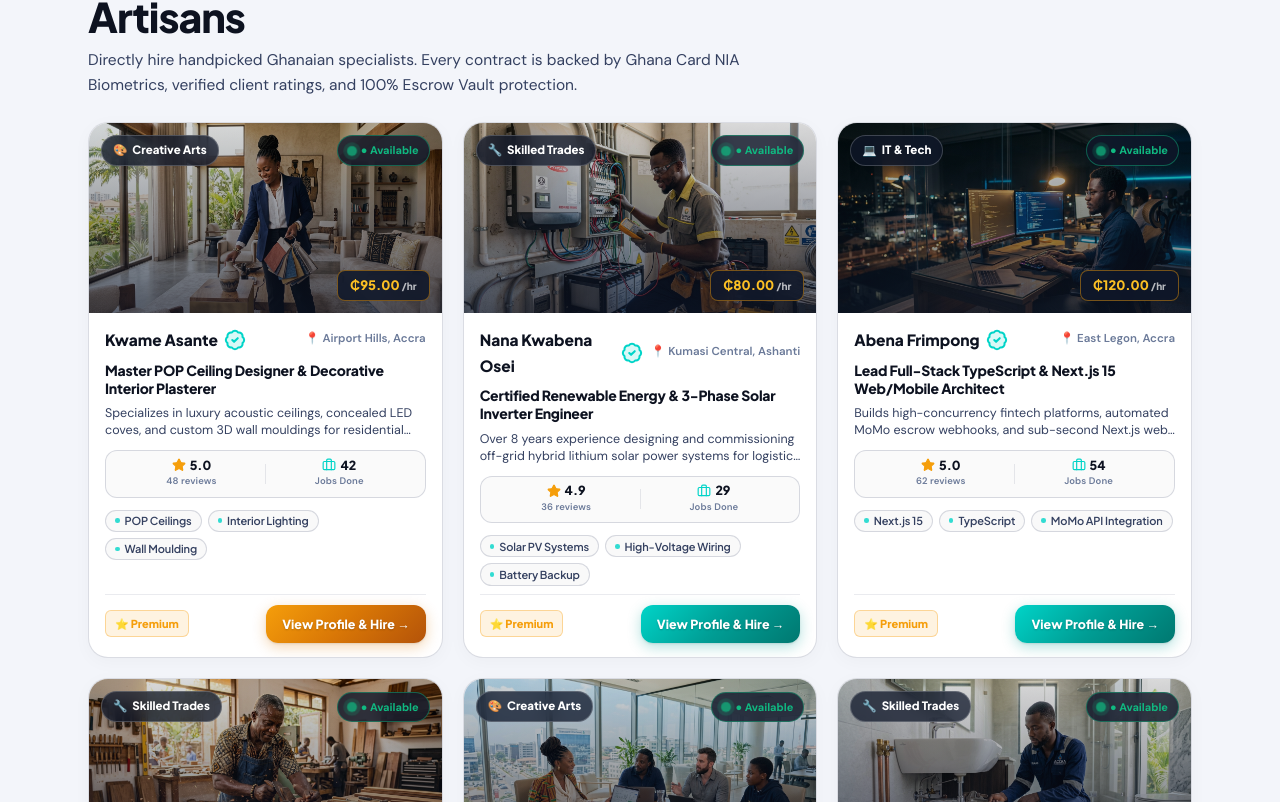
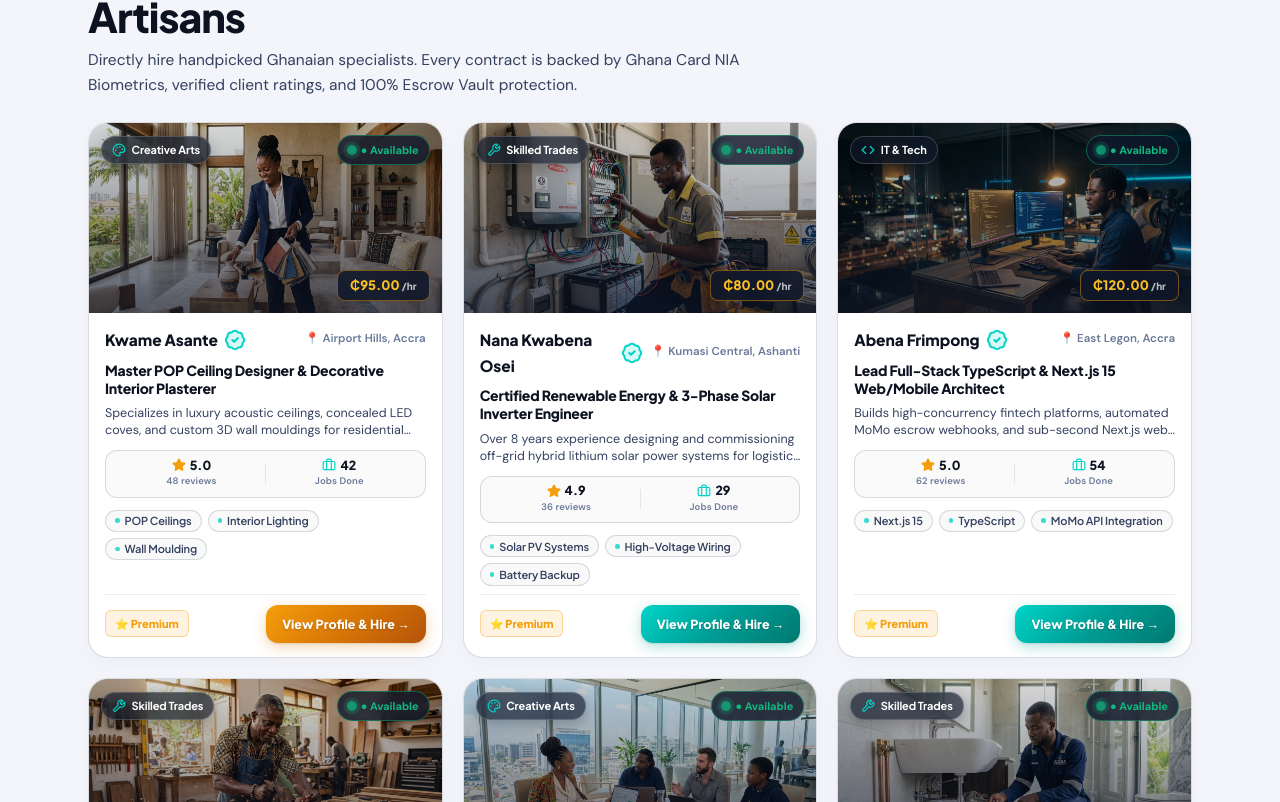
Before and after one commit to JoeVardyGC/GigGhana, a Next.js app: page / in a window 1280 px wide. Shown: the part 938-1740 px from the top of the page. Built offline with nearby package versions, Linux system fonts and the light colour scheme.

Commit message:
feat(talent): enhance photo category overlay with frosted glassmorphic styling and crisp vector icons

```diff
--- a/app/globals.css
+++ b/app/globals.css
@@ -2055,17 +2055,19 @@ html.dark .artisan-studio-card:hover, [data-theme="dark"] .artisan-studio-card:h
 .artisan-cover-cat {
   display: inline-flex;
   align-items: center;
-  gap: 5px;
-  font-size: 11.5px;
-  font-weight: 750;
+  gap: 5.5px;
+  font-size: 11px;
+  font-weight: 700;
   color: #FFFFFF;
-  background: rgba(15, 23, 42, 0.75);
-  backdrop-filter: blur(8px);
-  -webkit-backdrop-filter: blur(8px);
-  border: 1px solid rgba(255, 255, 255, 0.2);
-  padding: 5px 11px;
+  background: rgba(15, 23, 42, 0.65);
+  backdrop-filter: blur(12px);
+  -webkit-backdrop-filter: blur(12px);
+  border: 1px solid rgba(255, 255, 255, 0.18);
+  padding: 4px 10px;
   border-radius: 50px;
   font-family: var(--fm);
+  letter-spacing: -0.01em;
+  box-shadow: 0 4px 14px rgba(0, 0, 0, 0.25);
 }
 
 .artisan-cover-status {
--- a/components/LandingPage.tsx
+++ b/components/LandingPage.tsx
@@ -21,7 +21,7 @@ import { SpotlightCard } from './ui/spotlight-card';
 import { BentoGrid, BentoCard } from './ui/bento-grid';
 import { CommandSearchDialog } from './ui/command-dialog';
 import { LuxuryEstimator } from './ui/luxury-estimator';
-import { Search, ShieldCheck, Zap, Smartphone, Award, Sparkles, CheckCircle2, ArrowRight, BadgeCheck, Star, Briefcase, Clock } from 'lucide-react';
+import { Search, ShieldCheck, Zap, Smartphone, Award, Sparkles, CheckCircle2, ArrowRight, BadgeCheck, Star, Briefcase, Clock, Wrench, Palette, Code, Building2 } from 'lucide-react';
 
 ChartJS.register(
   CategoryScale,
@@ -97,6 +97,23 @@ function rankLabel(jobs: number) {
   if (jobs >= 20) return { i: '⭐', l: 'Top Rated', c: 'rk-blue' };
   if (jobs >= 5) return { i: '📈', l: 'Rising Talent', c: 'rk-teal' };
   return { i: '🌱', l: 'New Provider', c: 'rk-dim' };
+}
+
+function renderCatIcon(catName?: string, iconKey?: string) {
+  const c = (catName || iconKey || '').toLowerCase();
+  if (c.includes('trade') || c.includes('tool') || c.includes('plumb') || c.includes('elect') || c.includes('carp')) {
+    return <Wrench className="w-3.5 h-3.5 text-[#00D4C8] shrink-0" />;
+  }
+  if (c.includes('creative') || c.includes('design') || c.includes('art') || c.includes('pen') || c.includes('paint')) {
+    return <Palette className="w-3.5 h-3.5 text-[#00D4C8] shrink-0" />;
+  }
+  if (c.includes('code') || c.includes('tech') || c.includes('it') || c.includes('soft') || c.includes('web')) {
+    return <Code className="w-3.5 h-3.5 text-[#00D4C8] shrink-0" />;
+  }
+  if (c.includes('construct') || c.includes('build') || c.includes('architect')) {
+    return <Building2 className="w-3.5 h-3.5 text-[#00D4C8] shrink-0" />;
+  }
+  return <Sparkles className="w-3.5 h-3.5 text-[#00D4C8] shrink-0" />;
 }
 
 function initials(first: string = '', last: string = '') {
@@ -767,7 +784,7 @@ const occupationSlides = [
                         {/* Top Overlays */}
                         <div className="artisan-cover-top">
                           <div className="artisan-cover-cat">
-                            <span>{iconMap[p.cat_icon] || '👑'}</span>
+                            {renderCatIcon(p.cat_name, p.cat_icon)}
                             <span>{p.cat_name || 'Artisan Pro'}</span>
                           </div>
                           <div className="artisan-cover-status">
```
